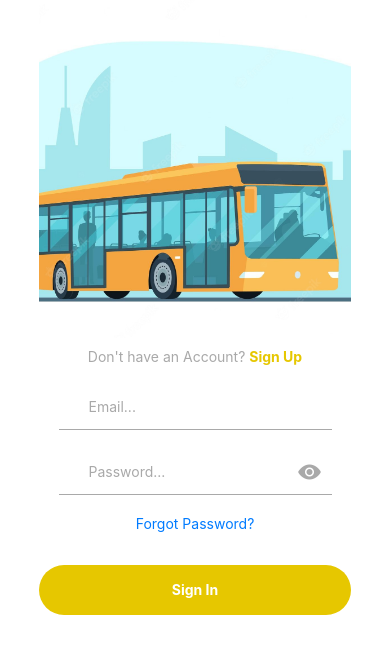
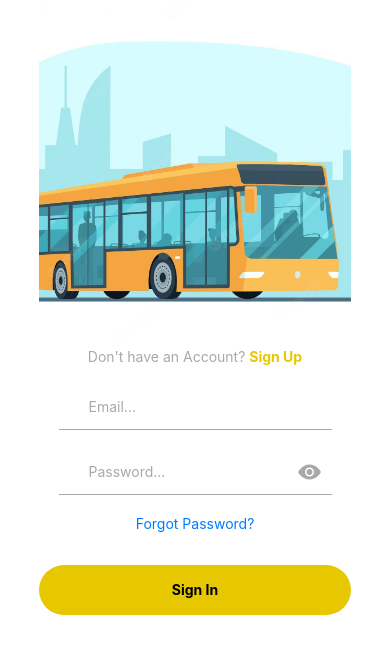
Before and after one commit to App-Mosters/Bus-Pass-Qr-coded, a React Native app: screen / in a window 390 px wide. Shown: the top 654 px of the page. Built offline with nearby package versions, Linux system fonts and the light colour scheme; no server answers.

Commit message:
sign in button color change

```diff
--- a/screens/SignIn.js
+++ b/screens/SignIn.js
@@ -178,7 +178,6 @@ const styles = StyleSheet.create({
 
   signInButtonText: {
     fontWeight: 'bold',
-    color: '#fff',
   },
 });
 
```
